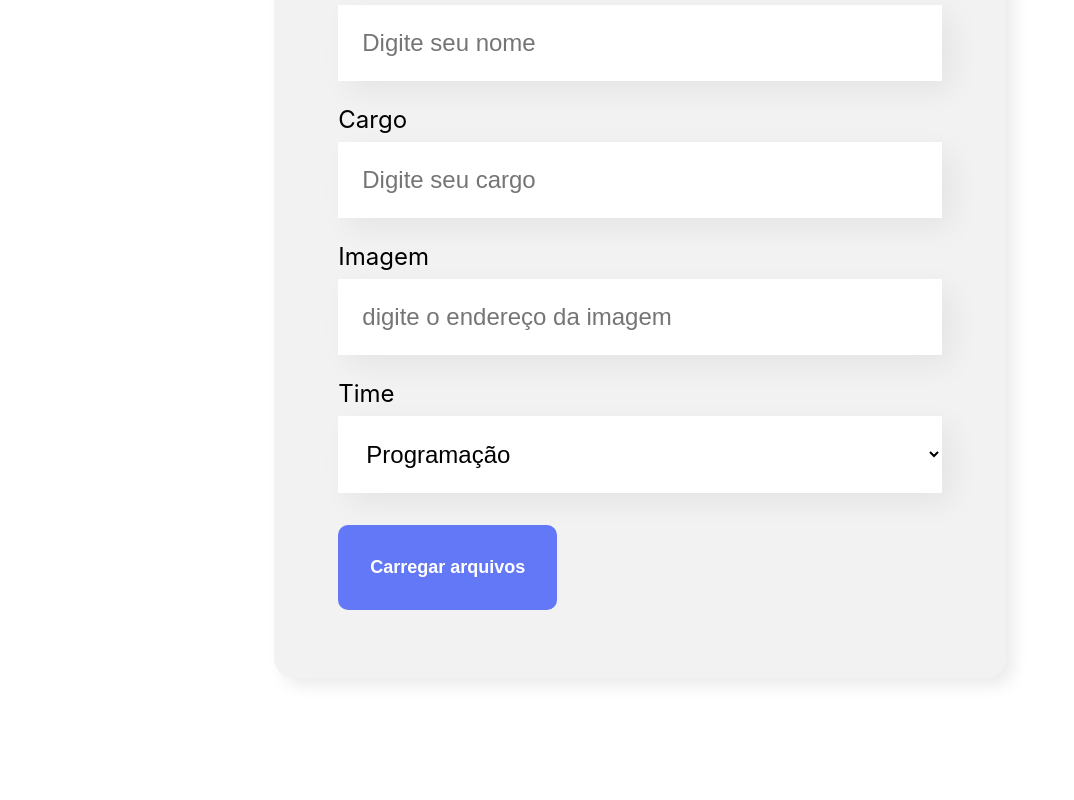
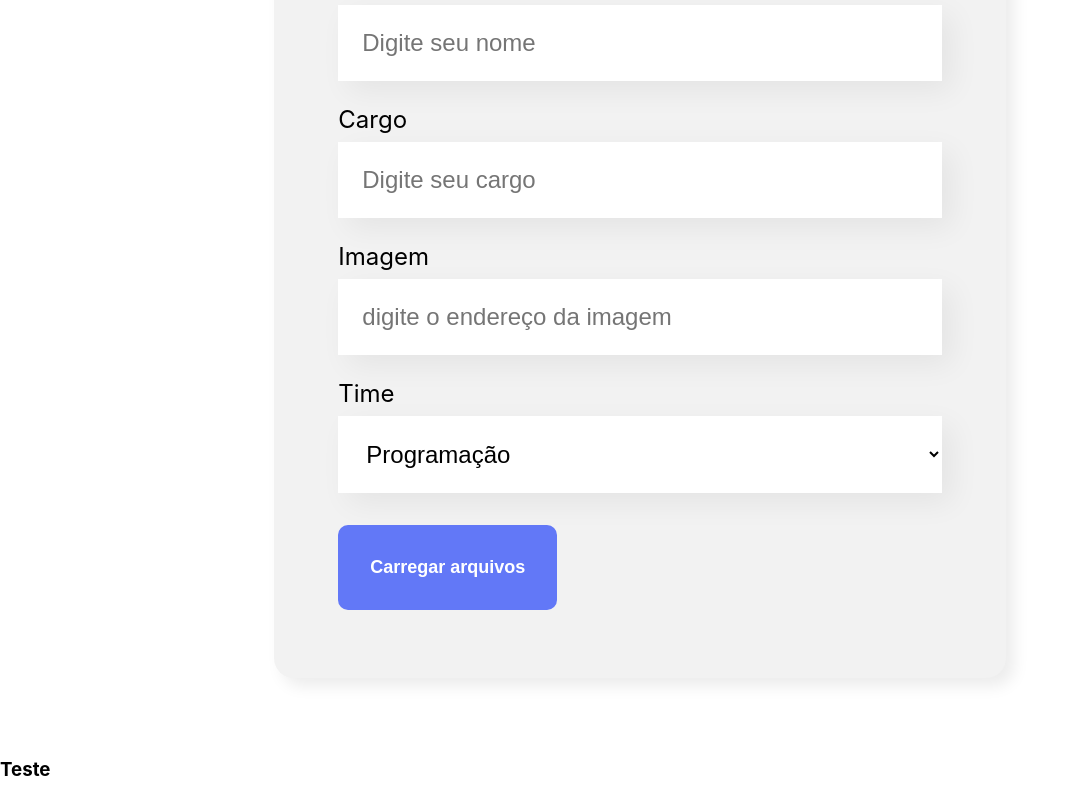
Before and after one commit to felipemsrb/organo, a React (Create React App) app: page / in a window 1280 px wide. Shown: the part 719-1519 px from the top of the page, without its empty margins (0-1074 px from the left). Before the commit the page ends 1477 px from the top, so only its background shows below. Built offline with nearby package versions, Linux system fonts and the light colour scheme.

Commit message:
importando o componente Time no App.js e testando a section

```diff
--- a/src/App.js
+++ b/src/App.js
@@ -1,6 +1,7 @@
 import { useState } from "react";
 import Banner from "./componentes/Banner";
 import Formulario from "./componentes/Formulario";
+import Time from "./componentes/Time";
 
 function App() {
   const [colaboradores, setColaboradores] = useState([]);
@@ -17,6 +18,7 @@ function App() {
           aoNovoColaboradorAdicionado(colaborador)
         }
       />
+      <Time />
     </div>
   );
 }
--- a/src/componentes/Time/index.js
+++ b/src/componentes/Time/index.js
@@ -1,7 +1,11 @@
-import './Time.css'
+import "./Time.css";
 
 const Time = () => {
-    return ()
-}
+  return (
+    <section>
+      <h3>Teste</h3>
+    </section>
+  );
+};
 
-export default Time
+export default Time;
```
